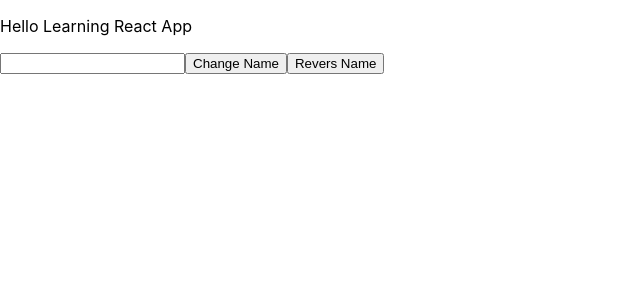
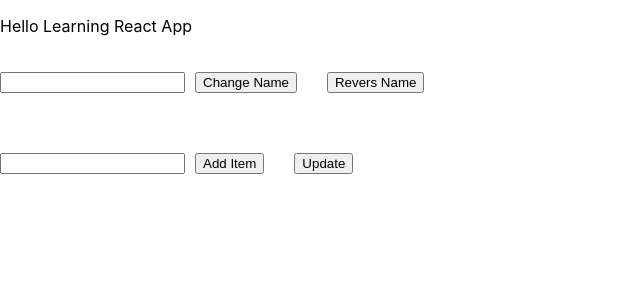
Before and after one commit to Dipak5487/reactlearning, a React (Create React App) app: page / in a window 1280 px wide. Shown: the top 300 px of the page, without its empty margins (0-640 px from the left). Built offline with nearby package versions, Linux system fonts and the light colour scheme.

Commit message:
added todo list

```diff
--- a/src/App.js
+++ b/src/App.js
@@ -1,6 +1,6 @@
 import logo from './logo.svg';
 import './App.css';
-// import Gr'./Components/Greating'
+ import ToDo from './Components/ToDoComponent/ToDo';
 import Greating from './Components/Greating';
 
 function App() {
@@ -8,6 +8,9 @@ function App() {
   return (
     <>
     <Greating/>
+    <br/>
+    <br/>
+    <ToDo/>
     </>
 
   );
--- a/src/Components/Greating.js
+++ b/src/Components/Greating.js
@@ -22,12 +22,12 @@ const Greating = (props) => {
 
     }
     return (
-        <fragment>
+        <>
             <p>Hello {name}</p>
             <input type="text" name="FirstName" value={input} onChange={handleChanges} />
-            <button onClick={changeName}>Change Name</button>
-            <button onClick={revert}>Revers Name</button>
-        </fragment>
+            <button style={{ margin: "10px" }} onClick={changeName}>Change Name</button>
+            <button style={{ margin: "20px" }}onClick={revert}>Revers Name</button>
+        </>
     )
 }
 export default Greating
--- /dev/null
+++ b/src/Components/ToDoComponent/ToDo.js
@@ -0,0 +1,55 @@
+import React, { useState } from 'react'
+const ToDo = () => {
+  const [todo, setToDo] = useState([])
+  const [input, setInput] = useState("")
+  const [isclick, isUpdate] = useState(false)
+  const [index, setIndex] = useState(0)
+
+  function filterList(e) {
+    var data = todo.filter((x, index) => index !== e)
+    setToDo(data)
+  }
+  function handleChanges(e) {
+    setInput(e.target.value)
+  }
+  function addItem(e) {
+    if (input.trim()) {
+      setToDo([...todo, input])
+      setInput("")
+    }
+  }
+  function EditList(e) {
+    var data = todo[e]
+    setInput(data)
+    setIndex(e)
+  }
+  function Update(e) {
+    console.log("Update value", e.target.value)
+    todo[index] = e.target.value
+    setInput("")
+  }
+
+  return (
+    <>
+      <input type="text" name="listname" value={input} onChange={handleChanges}></input>
+      <button style={{ margin: "10px" }} onClick={addItem}>Add Item</button>
+      <button style={{ margin: "20px" }} onClick={Update} value={input}>Update</button>
+      <br />
+      <br />
+      {
+        todo.map((item, index) => {
+          return (
+            <>
+              <span>{item}</span>
+              <button style={{ margin: "10px" }} onClick={() => filterList(index)}> Delete</button>
+              <button style={{ margin: "20px" }} onClick={() => EditList(index)}> Edit</button>
+              <br />
+            </>
+          )
+        })
+      }
+    </>
+  )
+}
+
+export default ToDo
```
